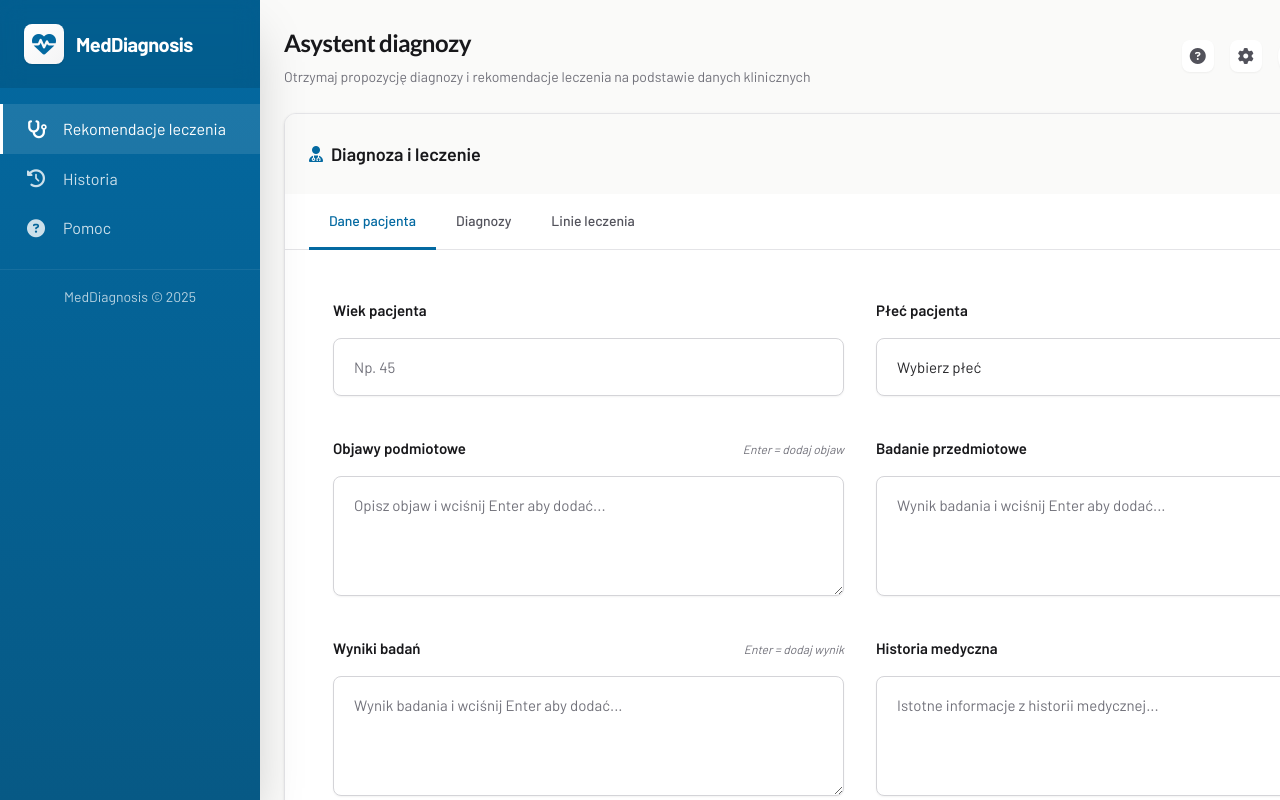
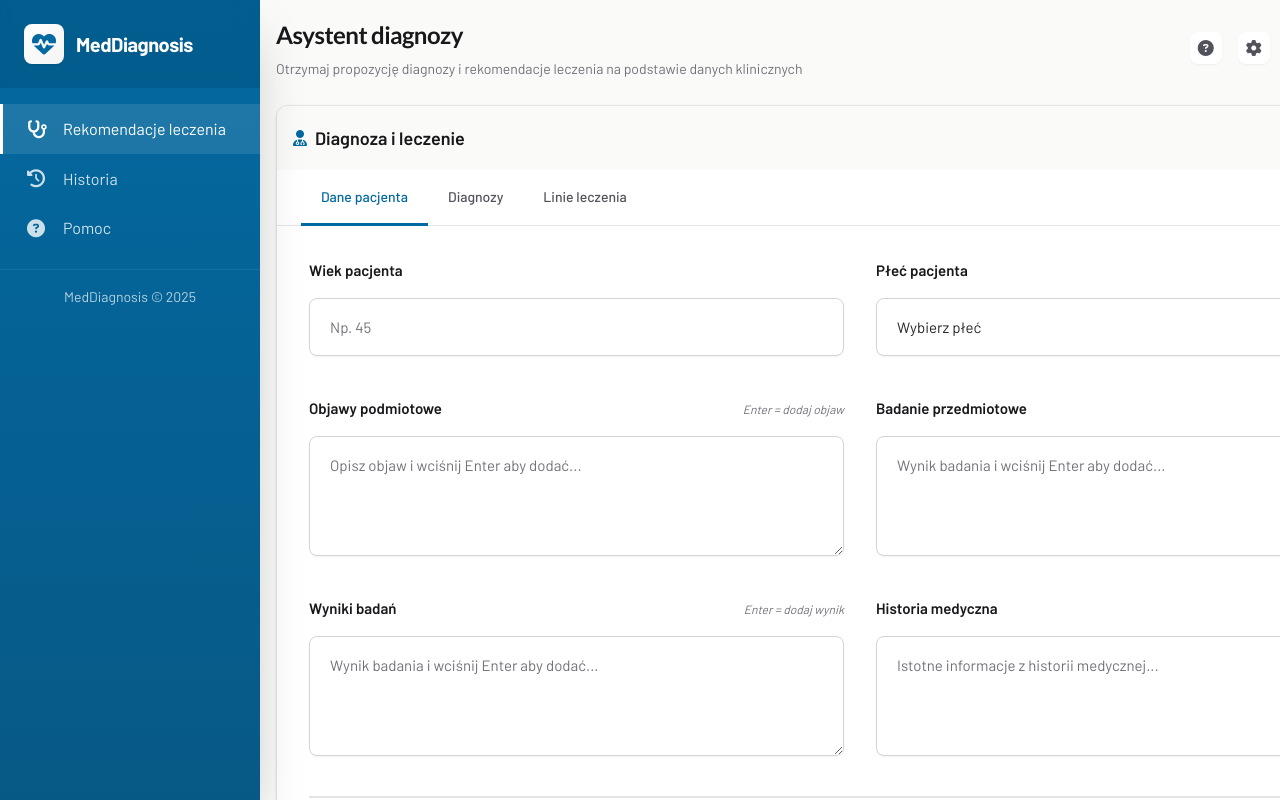
Before and after one commit to Solozzo25/MedicalVercelApp, a Next.js app: page / in a window 1280 px wide. Shown: the top 800 px of the page. Built offline with nearby package versions, Linux system fonts and the light colour scheme; grey boxes are pictures that could not be loaded.

Commit message:
Update globals.css

```diff
--- a/src/styles/globals.css
+++ b/src/styles/globals.css
@@ -403,7 +403,7 @@
 .main-content {
     flex: 1;
     margin-left: 260px;
-    padding: var(--space-6);              /* Zmienione z 24px */
+    padding: var(--space-4);              /* Zmienione z 24px */
     max-width: none;
     height: auto;
     overflow: visible;
@@ -493,7 +493,7 @@
    =============================== */
 .content-container {
     display: grid;
-    gap: var(--space-6);                  /* Zmienione z 24px */
+    gap: var(--space-4);                  /* Zmienione z 24px */
 }
 
 .card {
@@ -514,7 +514,7 @@
 }
 
 .card-header {
-    padding: var(--space-6);              /* Zmienione z 20px 24px */
+    padding: var(--space-4);              /* Zmienione z 20px 24px */
     border-bottom: 1px solid var(--gray-100);
     display: flex;
     justify-content: space-between;
@@ -587,7 +587,7 @@
 
 .tab-content {
     display: none;
-    padding: var(--space-6);              /* Zmienione z 24px */
+    padding: var(--space-4);              /* Zmienione z 24px */
     flex: 1;
     overflow-y: visible;
     width: 100%;
@@ -691,8 +691,8 @@
 .diagnosis-form-container {
     display: flex;
     flex-direction: column;
-    gap: var(--space-8);                  /* Zmienione z 32px */
-    padding: var(--space-6);              /* Zmienione z 24px */
+    gap: var(--space-4);                  /* Zmienione z 32px */
+    padding: var(--space-4);              /* Zmienione z 24px */
     height: 100%;
     width: 100%;
 }
@@ -920,9 +920,9 @@
 .diagnosis-subtabs {
    display: flex;
    flex-wrap: wrap;
-   gap: var(--space-3);                  /* Zmienione z 12px */
-   margin-bottom: var(--space-8);        /* Zmienione z 32px */
-   padding: var(--space-6);              /* Zmienione z 20px */
+   gap: var(--space-2);                  /* Zmienione z 12px */
+   margin-bottom: var(--space-4);        /* Zmienione z 32px */
+   padding: var(--space-3);              /* Zmienione z 20px */
    background: linear-gradient(135deg, var(--gray-50) 0%, var(--white) 100%);
    border-radius: var(--radius-lg);
    border: 1px solid var(--gray-200);
@@ -965,8 +965,8 @@
 
 /* Header aktywnej diagnozy - ULEPSZONE */
 .diagnosis-header {
-   margin-bottom: var(--space-8);        /* Zmienione z 32px */
-   padding: var(--space-6);              /* Zmienione z 24px */
+   margin-bottom: var(--space-4);        /* Zmienione z 32px */
+   padding: var(--space-4);              /* Zmienione z 24px */
    background: linear-gradient(135deg, var(--success) 0%, #16a34a 100%);
    color: var(--white);
    border-radius: var(--radius-lg);
@@ -1478,7 +1478,7 @@
    .form-secondary-content,
    .form-symptoms-section {
        grid-template-columns: 1fr;
-       gap: var(--space-6);               /* Zmienione z 24px */
+       gap: var(--space-4);               /* Zmienione z 24px */
    }
 
    .diagnosis-form-container {
@@ -1822,7 +1822,7 @@
 .treatment-schemas-section {
    display: flex;
    flex-direction: column;
-   gap: var(--space-6);
+   gap: var(--space-4);
 }
 
 .selected-treatment-line {
@@ -1852,7 +1852,7 @@
 }
 
 .selected-schema {
-   padding: var(--space-6);
+   padding: var(--space-4);
 }
 
 .schema-info {
```
